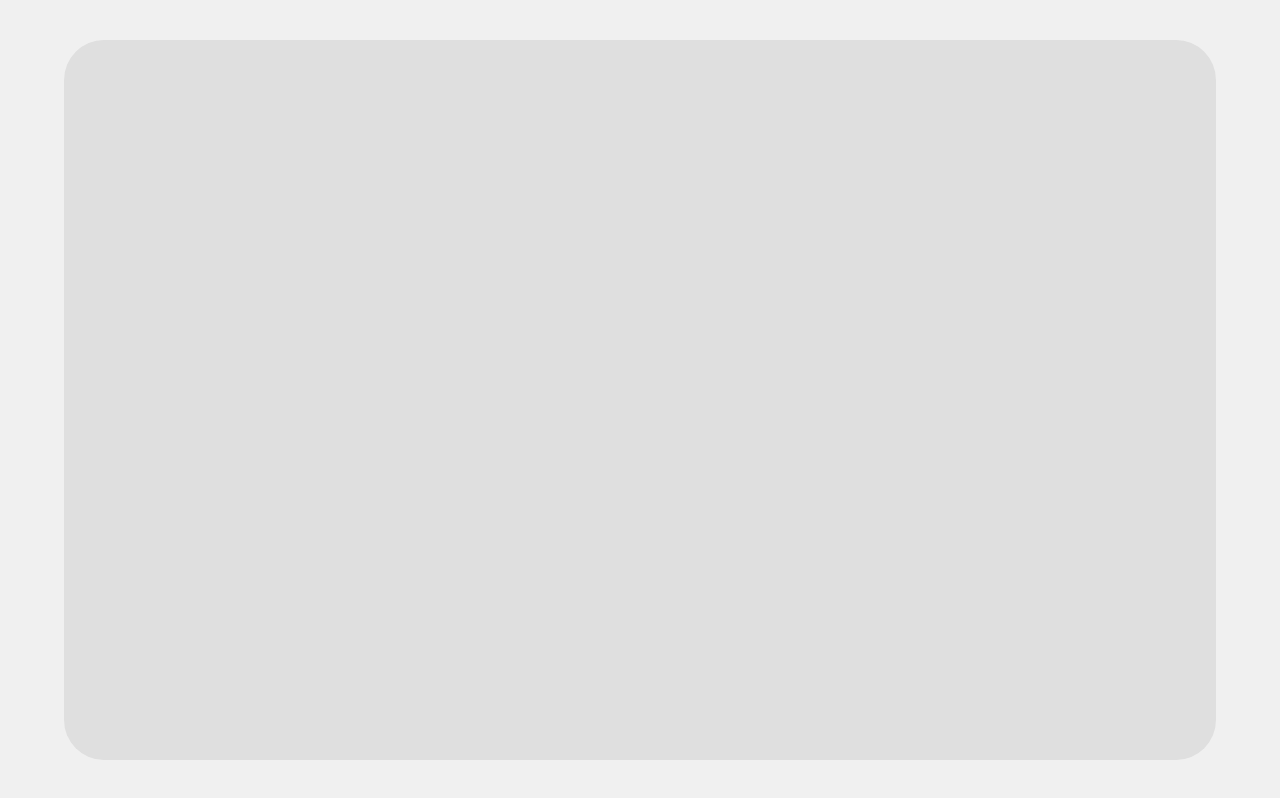
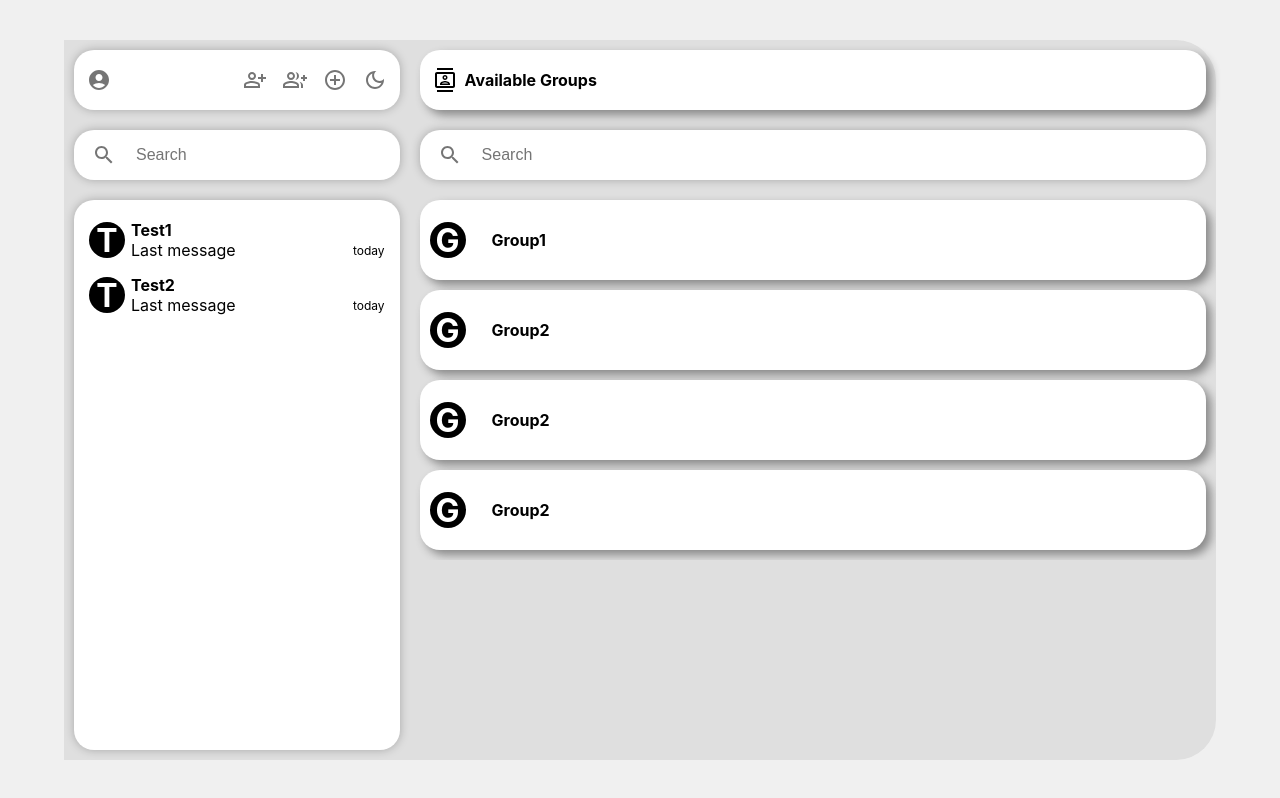
Before and after one commit to ehxdie/Chat-Application, a React (Create React App) app in the folder tensor_chat/: page /GroupList in a window 1280 px wide. Before the commit this address had no page. Built offline with nearby package versions, Linux system fonts and the light colour scheme.

Commit message:
Added routing to buttons on the side panel

```diff
--- /dev/null
+++ b/tensor_chat/src/components/GroupList.js
@@ -0,0 +1,74 @@
+import React from 'react';
+import "./myStyles.css";
+import { IconButton } from '@mui/material';
+import SearchOutlinedIcon from '@mui/icons-material/SearchOutlined';
+import Users from './Users';
+import ContactsOutlinedIcon from '@mui/icons-material/ContactsOutlined';
+
+
+import { useState } from 'react';
+import SidePanel from './SidePanel';
+
+function GroupList() {
+    /* Setting up dummy data for the user c preview */
+    const [userStatus, setUserStatus] = useState([
+        {
+            name: "Group1",
+
+        },
+        {
+            name: "Group2",
+
+        },
+        {
+            name: "Group2",
+
+        },
+        {
+            name: "Group2",
+
+        },
+
+
+
+    ])
+
+    /* Setting up a variable that set the <chat/> props */
+
+    const User = userStatus.map(item => {
+        return (
+            <>
+                <Users
+                    name={item.name}
+                />
+
+            </>
+
+        )
+    })
+
+    return (
+        <>
+            <SidePanel />
+            <div className='user-group-container'>
+                <div className='user-group-header'>
+                    <ContactsOutlinedIcon className='contacts-logo' />
+                    Available Groups
+                </div>
+
+                <div className='sp-search'>
+                    <IconButton>
+                        <SearchOutlinedIcon />
+                    </IconButton>
+                    <input placeholder='Search' className='search-box'></input>
+                </div>
+
+                <div className='users'>{User}</div>
+
+            </div>
+        </>
+
+    )
+}
+
+export default GroupList
--- a/tensor_chat/src/components/LoginPage.js
+++ b/tensor_chat/src/components/LoginPage.js
@@ -1,15 +1,18 @@
 import React from 'react'
 import PersonOutlinedIcon from '@mui/icons-material/PersonOutlined';
 import icon from "../Images/avatar.svg";
-
+import { useNavigate } from 'react-router-dom';
 function LoginPage(props){
+  const navigate = useNavigate();
   return (
 
     <div className='login-container'>
         <img src={icon} className='login-icon'/>
         <input className='user-name' placeholder='Username'/>
         <input className='user-password' placeholder='Password'/>
-      <button className='login-button' onClick={props.handleClick1}>Login</button>
+      <button className='login-button' onClick={()=>{
+        navigate("/ChatArea")
+      }}>Login</button>
     </div>
   )
 }
--- a/tensor_chat/src/components/MainContainer.js
+++ b/tensor_chat/src/components/MainContainer.js
@@ -5,8 +5,10 @@ import ChatArea from "./ChatArea";
 import WelcomePage from "./WelcomePage";
 import CreateGroups from "./CreateGroups";
 import LoginPage from "./LoginPage";
-import User_groups from "./User_groups";
+import UserList from "./UserList";
 import { Link, Route, Routes } from 'react-router-dom';
+import GroupList from "./GroupList";
+
 import Users from "./Users";
 
 
@@ -63,8 +65,8 @@ function MainContainer() {
           <Route path='/' element={<WelcomePage />}/>
           <Route path='/LoginPage' element={<LoginPage/>}/>
           <Route path="/ChatArea" element={Chatarea}/>
-          <Route path="/User_groups" element={<User_groups/>} />
-          <Route path="/Users" element={<Users/>} />
+          <Route path="/UserList" element={<UserList/>} />
+        <Route path="/GroupList" element={<GroupList />} />
           <Route path="/Groups" element={<CreateGroups/>} />
 
 
--- a/tensor_chat/src/components/SidePanel.js
+++ b/tensor_chat/src/components/SidePanel.js
@@ -9,7 +9,9 @@ import DarkModeOutlinedIcon from '@mui/icons-material/DarkModeOutlined';
 import SearchOutlinedIcon from '@mui/icons-material/SearchOutlined';
 import Chats from './Chats';
 import { useState } from 'react';
-import ChatArea from './ChatArea';
+
+import { useNavigate } from "react-router-dom";
+
 
 
 function SidePanel() {
@@ -40,7 +42,8 @@ function SidePanel() {
 
 
 
-
+  // Setting up the navigation using the side panel
+  const navigate = useNavigate();
   return (
     <div className='side-panel'>
         {/* The header section of the side panel*/}
@@ -48,19 +51,27 @@ function SidePanel() {
             {/*The <IconButton> makes the account.. icon clickable
             the account */ }
             <div>
-                  <IconButton>
+                  <IconButton onClick={() => {
+                      navigate("/ChatArea")
+                  }}>
                       <AccountCircleIcon />
                   </IconButton>
             </div>
 
             <div>
-                  <IconButton>
+                  <IconButton onClick={() => {
+                      navigate("/UserList")
+                  }} >
                       <PersonAddAltOutlinedIcon />
                   </IconButton>
-                  <IconButton>
+                  <IconButton onClick={() => {
+                      navigate("/GroupList")
+                  }} >
                       <GroupAddOutlinedIcon />
                   </IconButton>
-                  <IconButton>
+                  <IconButton onClick={() => {
+                      navigate("/Groups")
+                  }}>
                       <AddCircleOutlineOutlinedIcon />
                   </IconButton>
                   <IconButton>
--- a/tensor_chat/src/components/User_groups.js
+++ b/tensor_chat/src/components/UserList.js
@@ -10,49 +10,28 @@ import { useState } from 'react';
 import SidePanel from './SidePanel';
 
 
-function User_groups() {
+function UserList() {
   /* Setting up dummy data for the user c preview */
   const [userStatus, setUserStatus] = useState([
     {
-      name: "Test1",
+      name: "User1",
 
     },
     {
-      name: "Test2",
+      name: "User2",
 
     },
     {
-      name: "Test3",
+      name: "User2",
 
     },
     {
-      name: "Test2",
-
-    }, ,
-    {
-      name: "Test2",
-
-    }, ,
-    {
-      name: "Test2",
-
-    }, ,
-    {
-      name: "Test2",
-
-    }, ,
-    {
-      name: "Test2",
-
-    }, ,
-    {
-      name: "Test2",
-
-    }, ,
-    {
-      name: "Test2",
+      name: "User2",
 
     },
+
+
+
   ])
 
   /* Setting up a variable that set the <chat/> props */
@@ -75,7 +54,7 @@ function User_groups() {
     <div className='user-group-container'>
       <div className='user-group-header'>
         <ContactsOutlinedIcon className='contacts-logo'/>
-        Contacts
+        Available Users
       </div>
 
       <div className='sp-search'>
@@ -93,4 +72,4 @@ function User_groups() {
   )
 }
 
-export default User_groups
+export default UserList
--- a/tensor_chat/src/components/WelcomePage.js
+++ b/tensor_chat/src/components/WelcomePage.js
@@ -2,16 +2,20 @@ import React from 'react';
 import logo from "../Images/illustration.svg";
 import { useState } from 'react';
 import { IconButton } from '@mui/material';
+import { useNavigate } from 'react-router-dom';
 
 
 function WelcomePage(props) {
 
+  const navigate = useNavigate();
   return (
     <div className='welcome-page-container'>
       <img className = "illustration" src={logo} />
       <p className='welcome-page-text'>Connect easily with your friends and family over various countries</p>
       <IconButton>
-        <button className='welcome-button' onClick={props.handleClick}>Start Messaging</button>
+        <button className='welcome-button' onClick={()=> {
+          navigate("/LoginPage")
+        }}>Start Messaging</button>
       </IconButton>
     </div>
   )
--- a/tensor_chat/src/components/myStyles.css
+++ b/tensor_chat/src/components/myStyles.css
@@ -26,7 +26,7 @@
     margin: 10px;
     display: flex;
     justify-content: space-between;
-    box-shadow: 5px 5px 10px #888888;
+    box-shadow: 0 0 10px rgba(0, 0, 0, 0.25);
 }
 
 .sp-search {
@@ -35,7 +35,7 @@
     padding: 5px 10px;
     margin: 10px;
     display: flex;
-    box-shadow: 5px 5px 10px #888888;
+    box-shadow: 0 0 10px rgba(0, 0, 0, 0.25);
 
 }
 .search-box {
@@ -53,7 +53,7 @@
     padding: 10px 5px;
     margin: 10px;
     flex: 1;
-    box-shadow: 5px 5px 10px #888888;
+    box-shadow: 0 0 10px rgba(0, 0, 0, 0.25);
 }
 
 /* Chat Component */
@@ -110,6 +110,7 @@
     display: flex;
     flex-direction: column;
     background-color: #dfdfdf;
+    flex: 0.7;
 
 }
 .chatArea-header{
@@ -120,6 +121,7 @@
    padding: 10px 10px;
    margin: 10px;
    border-radius: 20px;
+box-shadow: 0 0 10px rgba(0, 0, 0, 0.25);
 
 }
 .header-text{
@@ -133,6 +135,7 @@
     overflow: scroll;
     margin-left: 10px;
     border-radius: 5px;
+    box-shadow: 0 0 10px rgba(0, 0, 0, 0.25);
 }
 .chatArea-messages::-webkit-scrollbar{
     display: none;
@@ -168,6 +171,7 @@
     border-radius: 20px;
     display: flex;
     justify-content: space-between;
+    box-shadow: 0 0 10px rgba(0, 0, 0, 0.25);
 }
 
 .self-timestap{
@@ -213,7 +217,6 @@
 
 /* Create Groups Container */
 .createGroups-container {
-    flex: 0.7;
     align-self: center;
     padding: 20px 10px;
     background-color: #FFFFFF;
@@ -221,6 +224,7 @@
     display: flex;
     justify-content: space-between;
     margin: 10px;
+    flex: 0.7;
 
 }
 
@@ -287,7 +291,7 @@
 
 /* User_groups */
 .user-group-container{
-    flex: 1;
+    flex: 0.7;
     display: flex;
     flex-direction: column;
 
```
